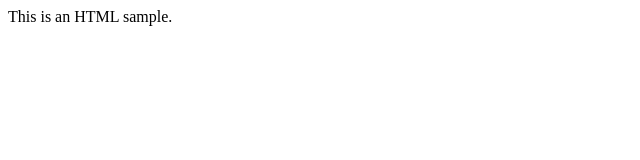
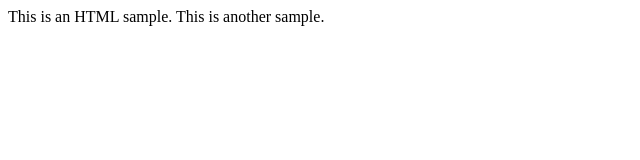
Before and after one commit to nika-e/tsumugi-update.github.io, a plain HTML site: page index.html in a window 1280 px wide. Shown: the whole page, without its empty margins (0-640 px from the left). Drawn offline with Linux system fonts and the light colour scheme.

Commit message:
‘index.htmlを修正’

```diff
--- a/index.html
+++ b/index.html
@@ -4,5 +4,7 @@
 
 This is an HTML sample.
 
+This is another sample.
+
 </body>
 </html>
```
